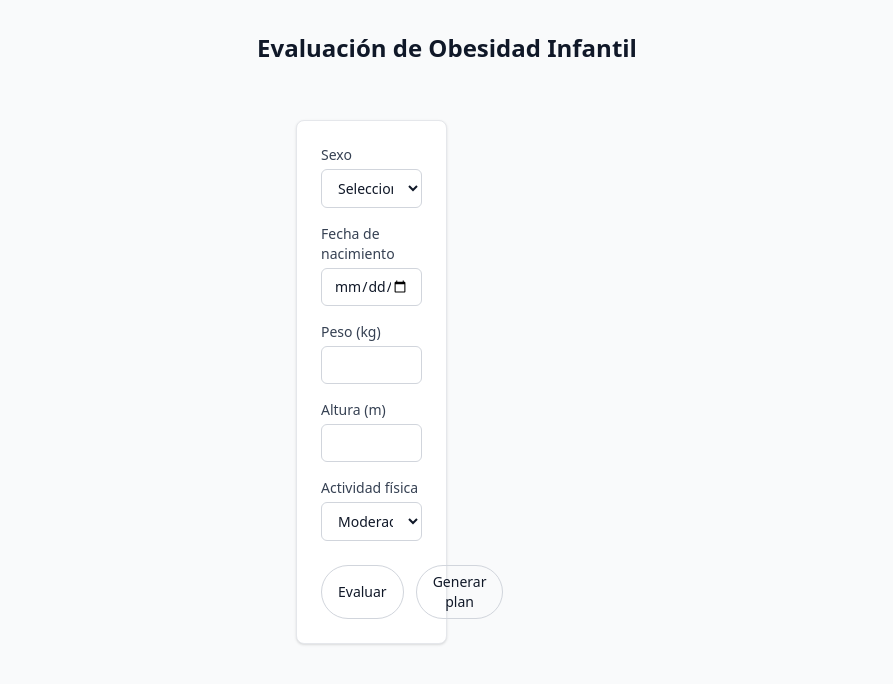
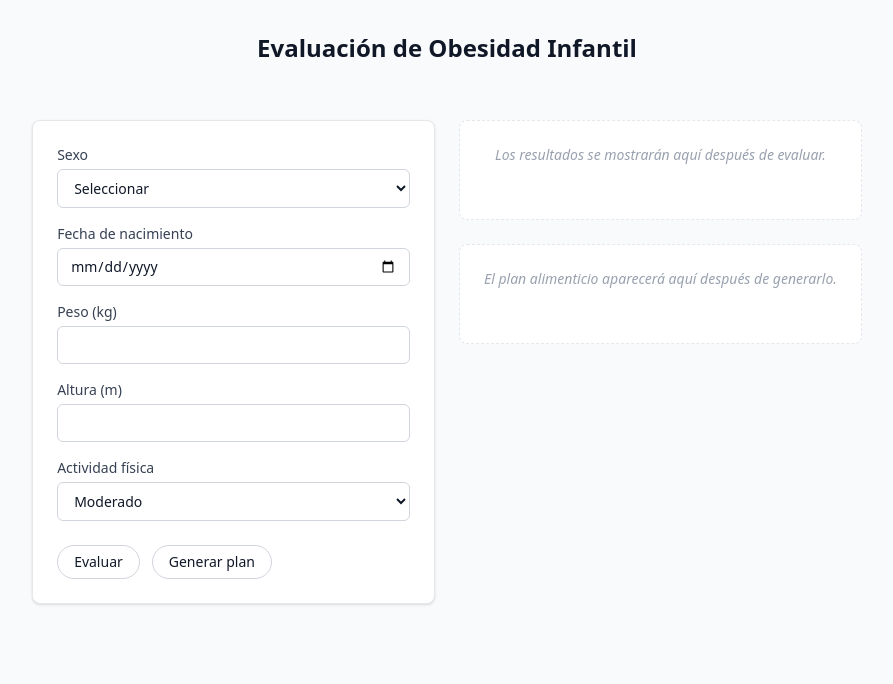
Before and after one commit to manursutil/obesity, a React (Vite) app in the folder frontend/: page / in a window 1280 px wide. Shown: the top 684 px of the page, without its empty margins (193-1086 px from the left). Built offline with nearby package versions, Linux system fonts and the light colour scheme.

Commit message:
ui/ux fix

```diff
--- a/frontend/package.json
+++ b/frontend/package.json
@@ -13,6 +13,9 @@
     "@tailwindcss/vite": "^4.1.11",
     "axios": "^1.11.0",
     "date-fns": "^4.1.0",
+    "html2canvas": "^1.4.1",
+    "html2pdf.js": "^0.10.3",
+    "jspdf": "^3.0.1",
     "react": "^19.1.0",
     "react-dom": "^19.1.0",
     "tailwindcss": "^4.1.11"
--- a/frontend/src/App.jsx
+++ b/frontend/src/App.jsx
@@ -9,22 +9,36 @@ const App = () => {
 
   return (
     <div className="min-h-screen flex flex-col bg-gray-50 text-gray-900 font-sans">
-      <h1 className="p-6 sm:p-8 text-xl sm:text-2xl font-bold text-center text-lg">
+      <h1 className="p-6 sm:p-8 text-xl sm:text-2xl font-bold text-center">
         Evaluación de Obesidad Infantil
       </h1>
 
-      <main className="flex-1 max-w-7xl mx-auto px-4 py-4 sm:py-6 flex flex-col gap-6 md:flex-row md:overflow-hidden">
-        <div className="w-full md:w-1/2">
-          <div className="bg-white border border-gray-200 rounded-lg shadow-sm p-4 sm:p-6 w-full">
+      <main className="flex-1 max-w-7xl mx-auto px-4 py-4 sm:py-6 grid grid-cols-1 md:grid-cols-2 gap-6">
+        <div>
+          <div className="bg-white border border-gray-200 rounded-lg shadow-sm p-4 sm:p-6">
             <EvaluationForm onResult={setResults} onMealplan={setMealplan} />
           </div>
         </div>
 
-        <div className="w-full flex flex-col gap-6 overflow-y-auto px-1 md:px-0">
-          <ResultsCard results={results} />
-          <MealPlanViewer plan={mealplan} />
+        <div className="flex flex-col gap-6">
+          {results ? (
+            <ResultsCard results={results} />
+          ) : (
+            <div className="bg-white border border-dashed border-gray-200 rounded-lg p-6 text-center text-gray-400 text-sm italic min-h-[100px]">
+              Los resultados se mostrarán aquí después de evaluar.
+            </div>
+          )}
+
+          {mealplan ? (
+            <MealPlanViewer plan={mealplan} />
+          ) : (
+            <div className="bg-white border border-dashed border-gray-200 rounded-lg p-6 text-center text-gray-400 text-sm italic min-h-[100px]">
+              El plan alimenticio aparecerá aquí después de generarlo.
+            </div>
+          )}
         </div>
       </main>
+
     </div>
   );
 };
--- a/frontend/src/components/MealPlanViewer.jsx
+++ b/frontend/src/components/MealPlanViewer.jsx
@@ -6,8 +6,10 @@ const MealPlanViewer = ({ plan }) => {
     if (!plan || !plan.plan) return null;
 
     return (
-        <div className="bg-white border border-gray-200 rounded-lg p-5 space-y-5 shadow-sm hover:shadow transition">
-            <h2 className="text-base font-semibold text-gray-900 tracking-tight">Plan alimenticio semanal</h2>
+        <div className="bg-white border border-gray-200 rounded-lg p-5 space-y-5 shadow-sm">
+            <h2 className="text-base font-semibold text-gray-900 tracking-tight">
+                Plan alimenticio semanal
+            </h2>
 
             {diasOrdenados.map((dia) => {
                 const data = plan.plan[dia];
@@ -16,7 +18,7 @@ const MealPlanViewer = ({ plan }) => {
                 return (
                     <div
                         key={dia}
-                        className="border border-gray-100 rounded-md p-4 bg-gray-50 space-y-2 transition hover:ring-1 hover:ring-gray-300"
+                        className="border border-gray-100 rounded-md p-4 bg-gray-50 space-y-2"
                     >
                         <h3 className="text-lg font-medium text-gray-800 capitalize">{dia}</h3>
                         <p className="text-sm text-gray-700">
```
Also changed, not shown: 1 other file (tests, documents, lock files or other folders).
